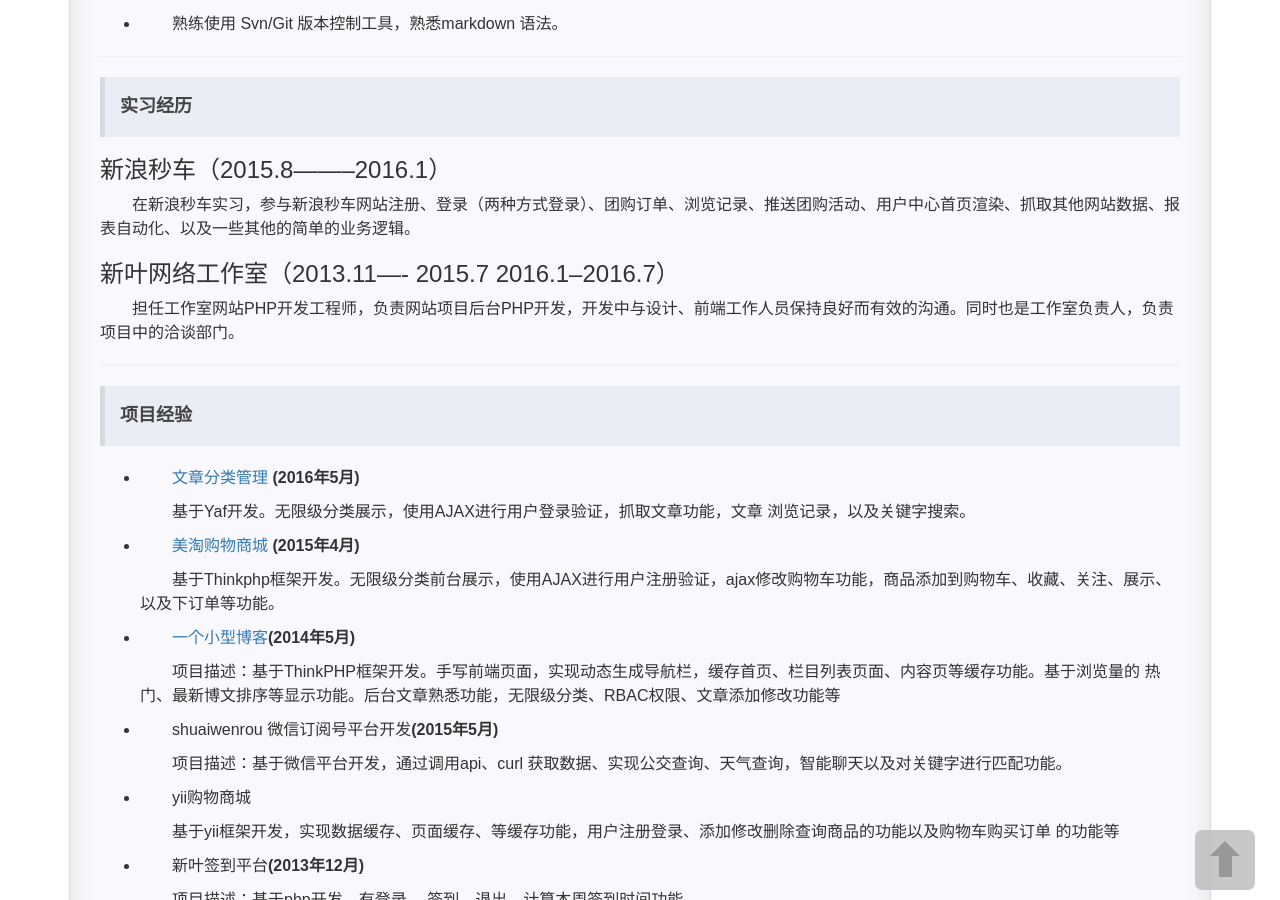
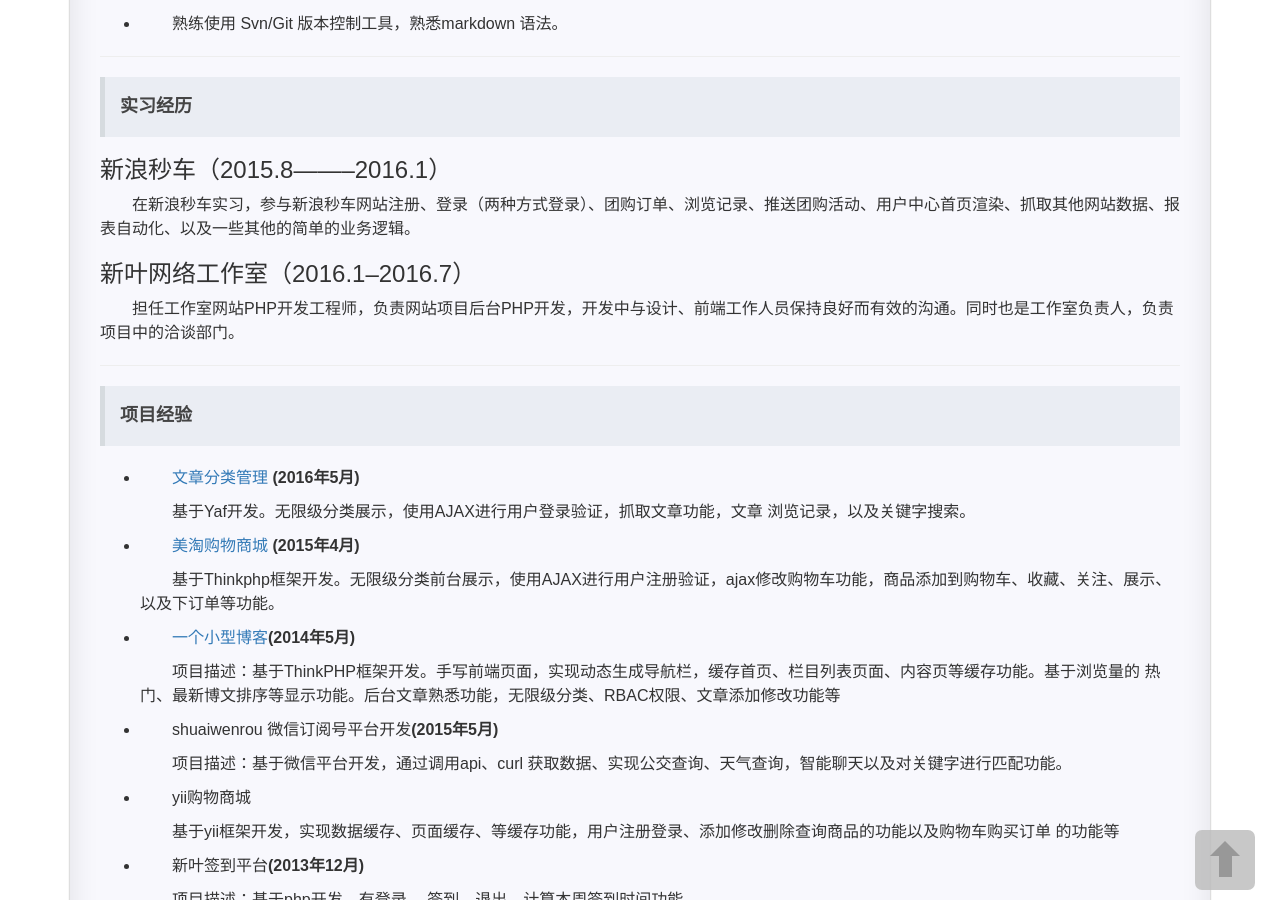
Before and after one commit to hexing-w/hexing-w.github.io, a Jekyll site: the page built from pages/2about.md, in a window 1280 px wide and 900 px high, scrolled down 948 px. Built offline with Jekyll 4.4.1, drawn with Linux system fonts in a browser that asks for light colours; nearby versions of some CDN libraries; comment, search, counter and statistics services are not loaded; a style sheet for code colours, icons or effects is not loaded.

Commit message:
Update 2about.md

```diff
--- a/pages/2about.md
+++ b/pages/2about.md
@@ -48,7 +48,7 @@ icon: glyphicon-heart
 
 在新浪秒车实习，参与新浪秒车网站注册、登录（两种方式登录）、团购订单、浏览记录、推送团购活动、用户中心首页渲染、抓取其他网站数据、报表自动化、以及一些其他的简单的业务逻辑。
 
-### 新叶网络工作室（2013.11---- 2015.7 2016.1--2016.7）
+### 新叶网络工作室（2016.1--2016.7）
 
 担任工作室网站PHP开发工程师，负责网站项目后台PHP开发，开发中与设计、前端工作人员保持良好而有效的沟通。同时也是工作室负责人，负责项目中的洽谈部门。
 
```
